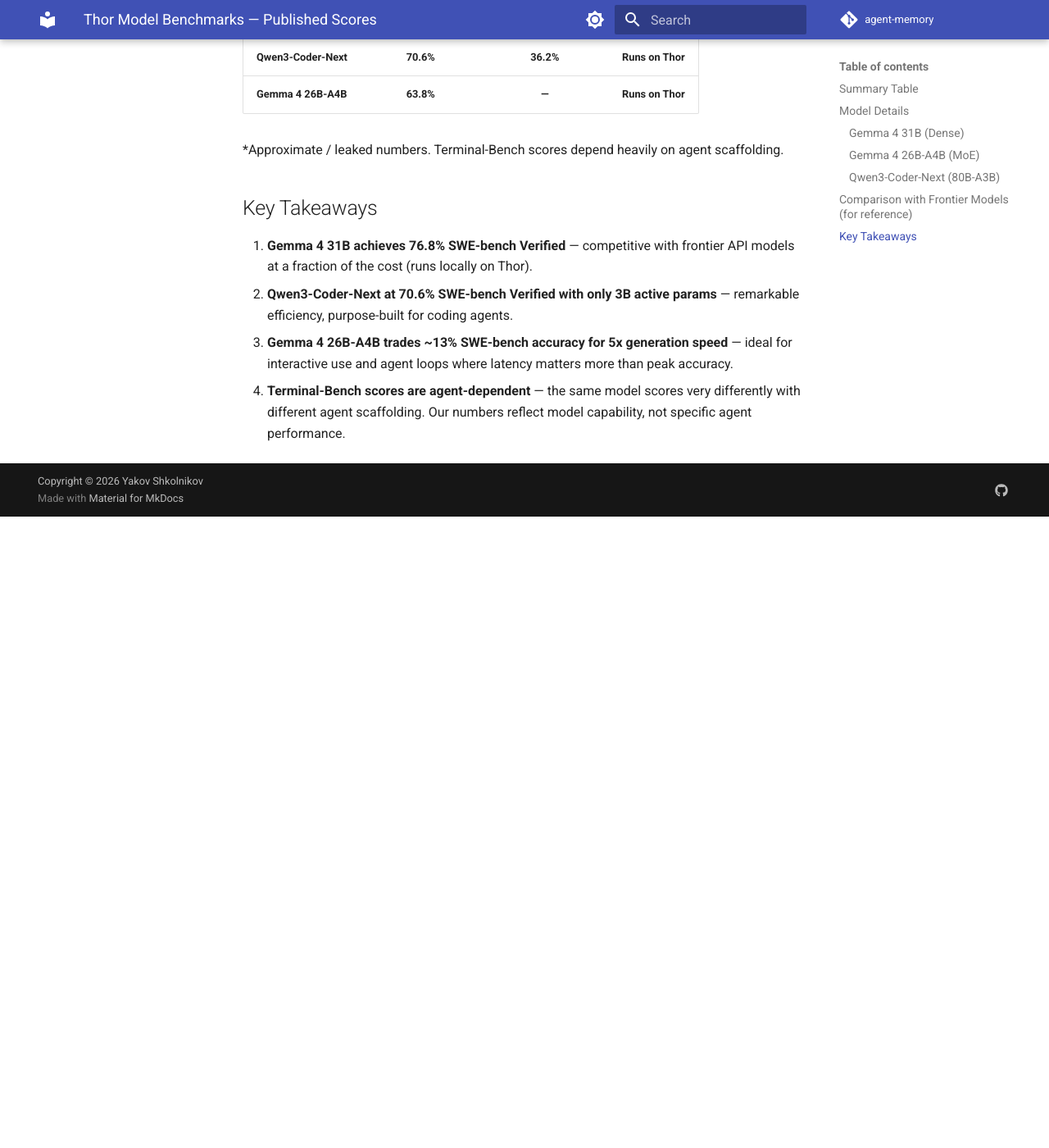
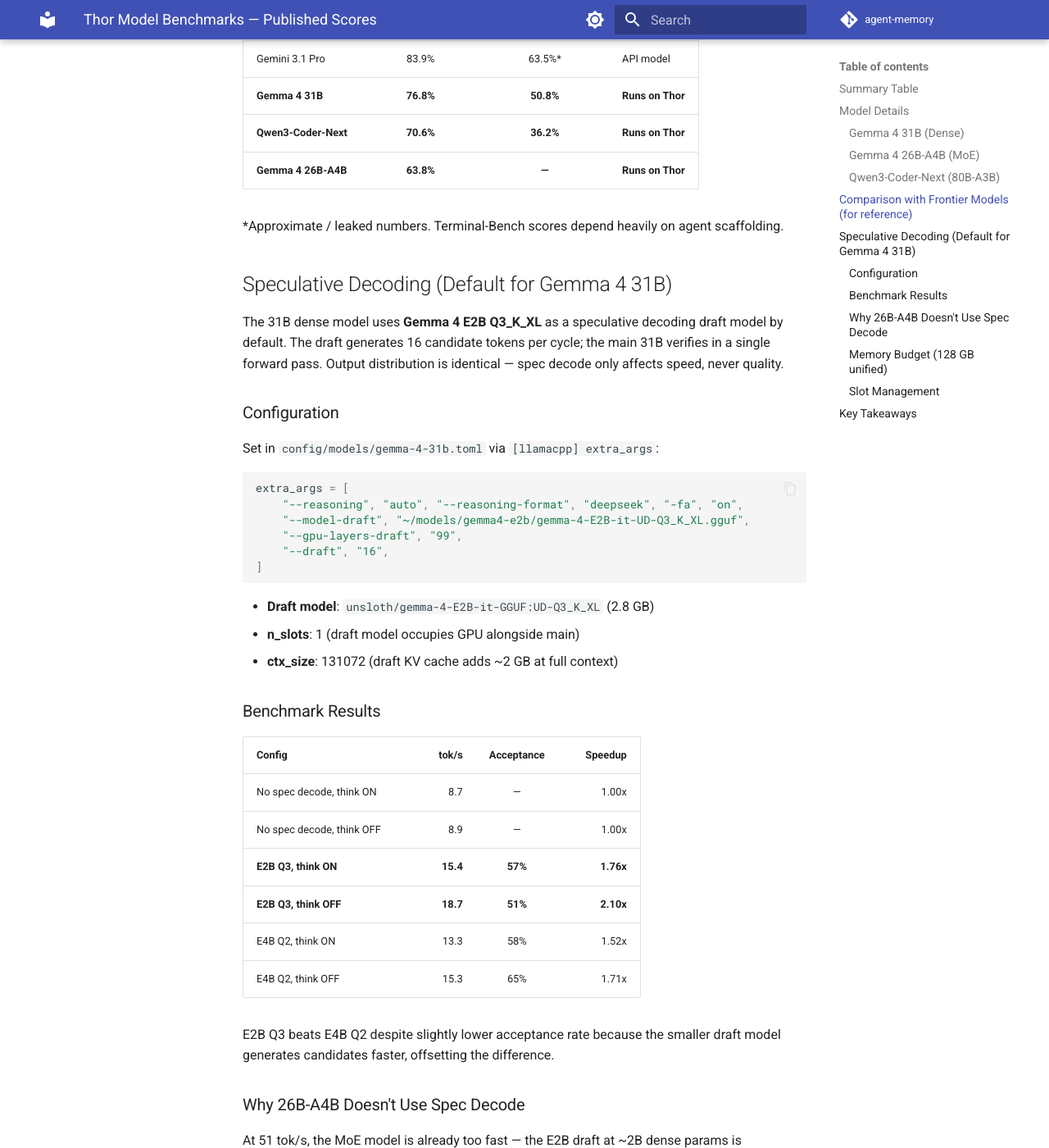
Before and after one commit to yshk-mxim/agent-memory, an MkDocs documentation site: the page built from docs/thor_model_benchmarks.md, in a window 1280 px wide and 1400 px high, scrolled down 2310 px. Shown: the whole window at 82% size. Built offline with MkDocs 1.6.1 and Material for MkDocs 9.7.7, drawn with Linux system fonts in a browser that asks for light colours; comment, search, counter and statistics services are not loaded; the version menu is left out; before the commit the page ends 2940 px from its top, so only the background shows below that; some of the changed text lies outside the part shown.

Commit message:
feat: E2B Q3 speculative decoding for Gemma 4 31B + per-model slot management
Add Gemma 4 E2B Q3_K_XL as default draft model for 31B dense,
achieving 1.76-2.10x generation speedup (15-19 tok/s) with
identical output distribution. Fix systemic n_slots mismatch
where different models (31B: 1 slot, 26B-A4B: 4 slots) shared
a single frozen slot count from startup.

Config:
- gemma-4-31b.toml: E2B Q3 draft in extra_args, n_slots=1,
  ctx_size=131K (peak ~74GB fits in 128GB unified memory)
- ~ path expansion for --model-draft in extra_args

Slot management (5 files):
- LlamaCppModelLoader: track current_n_slots per loaded model
- LlamaCppBackendAdapter: expose n_slots property
- SlotTracker: add resize() for model swap with different slot counts
- SwapOrchestrator: use loader.current_n_slots instead of fixed value,
  resize slot tracker on each swap
- api_server: wire initial n_slots from adapter, not global setting

TOML is now the single source of truth for n_slots — flows through
loader → orchestrator → tracker with no fixed values in the chain.

Co-Authored-By: Claude Opus 4.6 <noreply@anthropic.com>

````diff
--- a/docs/thor_model_benchmarks.md
+++ b/docs/thor_model_benchmarks.md
@@ -34,7 +34,9 @@ All numbers are from official model cards and leaderboards.
 - **Context**: 256K tokens
 - **Modalities**: Text + Image input, Text output
 - **Best for**: Deep reasoning, architecture review, security audit
-- **Thor performance**: ~10 tok/s gen, ~361 tok/s prefill (Q4_K_M, Q8 KV)
+- **Thor performance (no spec decode)**: ~8.7 tok/s gen, ~361 tok/s prefill (Q4_K_M, Q8 KV)
+- **Thor performance (E2B Q3 spec decode)**: ~15.4 tok/s think ON (1.76x), ~18.7 tok/s think OFF (2.10x)
+- **Draft model**: Gemma 4 E2B Q3_K_XL (2.8 GB, ~55% acceptance rate)
 - **Source**: [HuggingFace](https://huggingface.co/google/gemma-4-31b-it)
 
 ### Gemma 4 26B-A4B (MoE)
@@ -65,9 +67,75 @@ All numbers are from official model cards and leaderboards.
 
 *Approximate / leaked numbers. Terminal-Bench scores depend heavily on agent scaffolding.
 
+## Speculative Decoding (Default for Gemma 4 31B)
+
+The 31B dense model uses **Gemma 4 E2B Q3_K_XL** as a speculative decoding
+draft model by default. The draft generates 16 candidate tokens per cycle;
+the main 31B verifies in a single forward pass. Output distribution is
+identical — spec decode only affects speed, never quality.
+
+### Configuration
+
+Set in `config/models/gemma-4-31b.toml` via `[llamacpp] extra_args`:
+
+```toml
+extra_args = [
+    "--reasoning", "auto", "--reasoning-format", "deepseek", "-fa", "on",
+    "--model-draft", "~/models/gemma4-e2b/gemma-4-E2B-it-UD-Q3_K_XL.gguf",
+    "--gpu-layers-draft", "99",
+    "--draft", "16",
+]
+```
+
+- **Draft model**: `unsloth/gemma-4-E2B-it-GGUF:UD-Q3_K_XL` (2.8 GB)
+- **n_slots**: 1 (draft model occupies GPU alongside main)
+- **ctx_size**: 131072 (draft KV cache adds ~2 GB at full context)
+
+### Benchmark Results
+
+| Config | tok/s | Acceptance | Speedup |
+|--------|------:|:----------:|--------:|
+| No spec decode, think ON | 8.7 | — | 1.00x |
+| No spec decode, think OFF | 8.9 | — | 1.00x |
+| **E2B Q3, think ON** | **15.4** | **57%** | **1.76x** |
+| **E2B Q3, think OFF** | **18.7** | **51%** | **2.10x** |
+| E4B Q2, think ON | 13.3 | 58% | 1.52x |
+| E4B Q2, think OFF | 15.3 | 65% | 1.71x |
+
+E2B Q3 beats E4B Q2 despite slightly lower acceptance rate because the
+smaller draft model generates candidates faster, offsetting the difference.
+
+### Why 26B-A4B Doesn't Use Spec Decode
+
+At 51 tok/s, the MoE model is already too fast — the E2B draft at ~2B
+dense params is comparable compute to a single MoE forward pass. Benchmark
+showed 0.80x (slower) with spec decode on 26B-A4B.
+
+### Memory Budget (128 GB unified)
+
+| Component | Size |
+|-----------|-----:|
+| 31B Q4_K_M weights | ~18 GB |
+| E2B Q3 draft weights | ~2.8 GB |
+| 31B KV cache (131K, 1 slot, Q8) | ~17 GB |
+| E2B KV cache (131K, Q8) | ~2-3 GB |
+| Agent memory cache (up to 4 agents) | ~32 GB |
+| **Total peak** | **~74 GB** |
+
+~54 GB headroom. Agent caches evict to disk under pressure (`evict_to_disk = true`).
+
+### Slot Management
+
+Different models have different slot counts (31B: 1 slot, 26B-A4B: 4 slots).
+The swap orchestrator reads `n_slots` from each model's TOML config via
+`LlamaCppModelLoader.current_n_slots` and resizes the `SlotTracker` on
+each swap. No fixed slot count anywhere in the chain — the TOML is the
+single source of truth.
+
 ## Key Takeaways
 
 1. **Gemma 4 31B achieves 76.8% SWE-bench Verified** — competitive with frontier API models at a fraction of the cost (runs locally on Thor).
-2. **Qwen3-Coder-Next at 70.6% SWE-bench Verified with only 3B active params** — remarkable efficiency, purpose-built for coding agents.
-3. **Gemma 4 26B-A4B trades ~13% SWE-bench accuracy for 5x generation speed** — ideal for interactive use and agent loops where latency matters more than peak accuracy.
-4. **Terminal-Bench scores are agent-dependent** — the same model scores very differently with different agent scaffolding. Our numbers reflect model capability, not specific agent performance.
+2. **Gemma 4 31B with E2B Q3 spec decode runs at 15-19 tok/s** — 1.8-2.1x faster than baseline with identical output quality.
+3. **Qwen3-Coder-Next at 70.6% SWE-bench Verified with only 3B active params** — remarkable efficiency, purpose-built for coding agents.
+4. **Gemma 4 26B-A4B trades ~13% SWE-bench accuracy for 5x generation speed** — ideal for interactive use and agent loops where latency matters more than peak accuracy.
+5. **Terminal-Bench scores are agent-dependent** — the same model scores very differently with different agent scaffolding. Our numbers reflect model capability, not specific agent performance.
````
Also changed, not shown: 6 other files.
